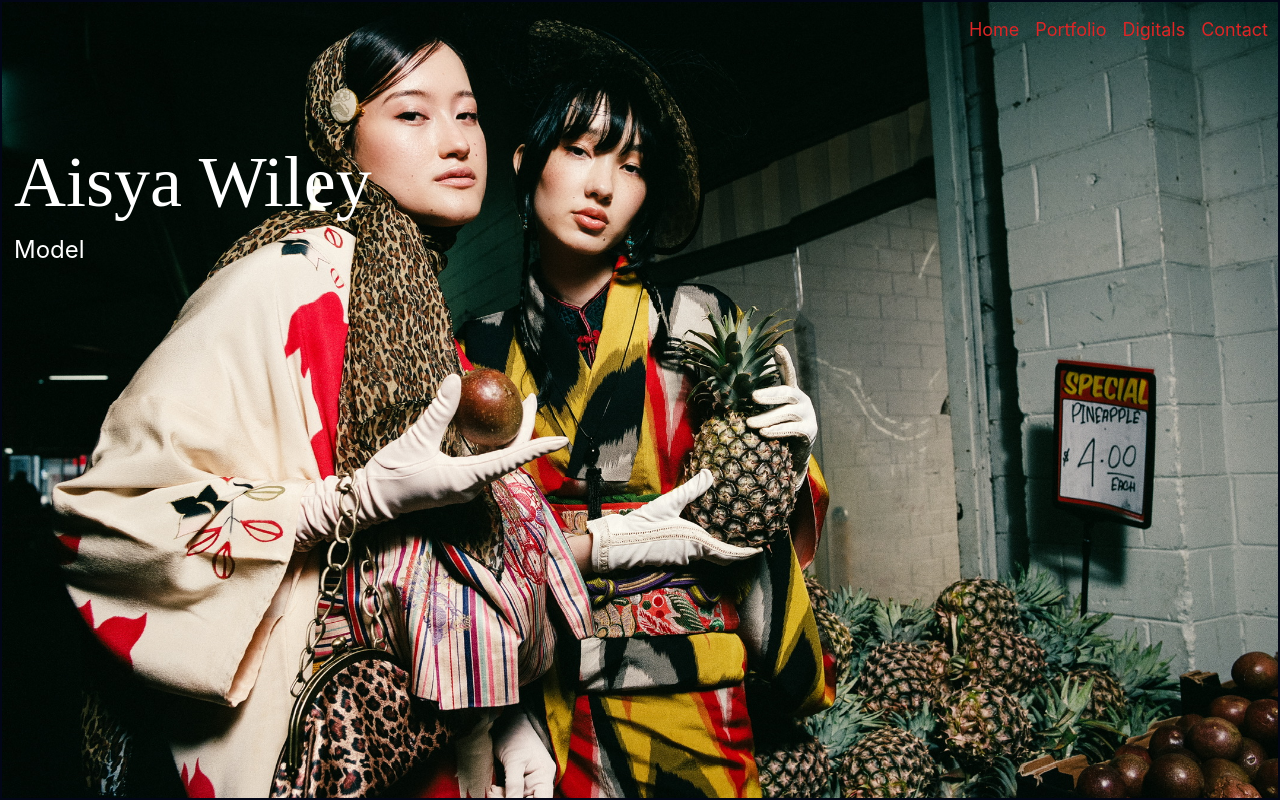
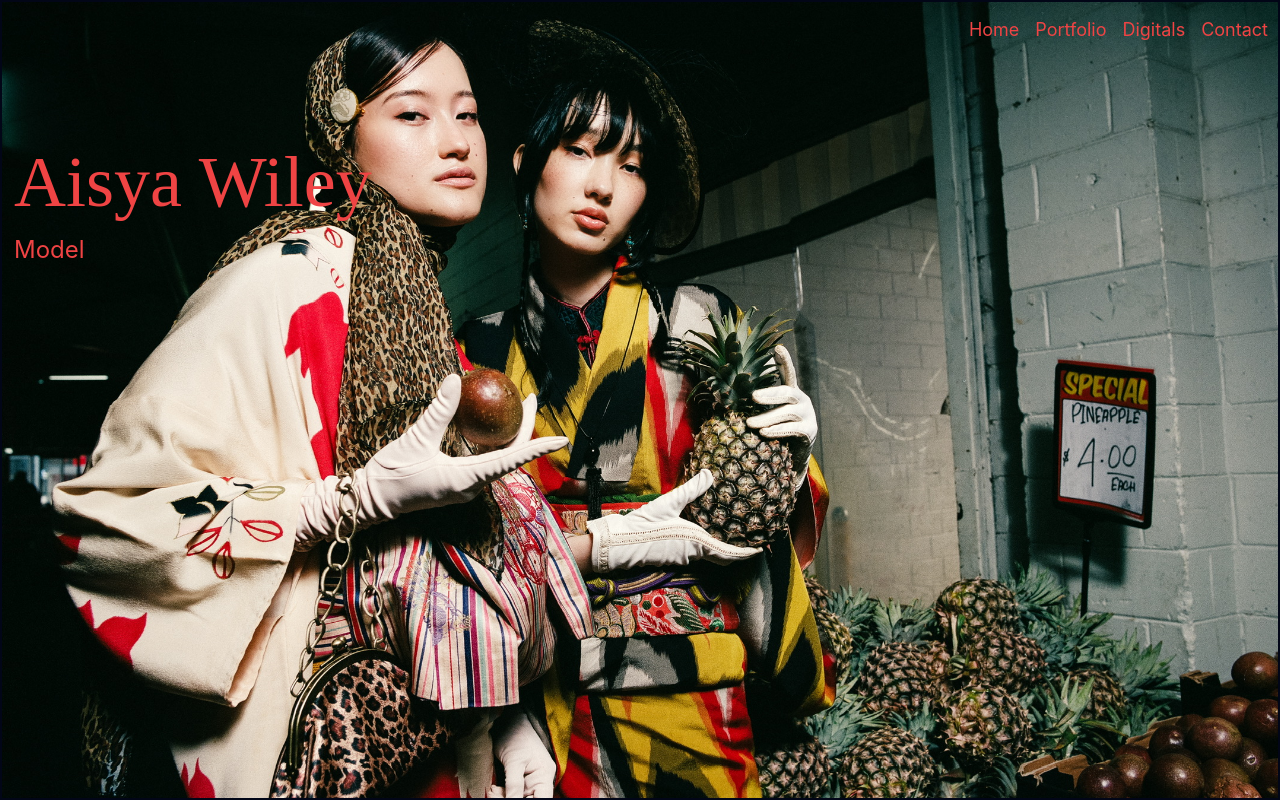
Before and after one commit to annisa-nye/aisya-model-portfolio, a React (Vite) app: page / in a window 1280 px wide. Shown: the top 800 px of the page. Built offline with nearby package versions, Linux system fonts and the light colour scheme.

Commit message:
perfection

```diff
--- a/src/components/ContactForm.tsx
+++ b/src/components/ContactForm.tsx
@@ -1,11 +1,8 @@
-
-
 const Contact: React.FC = () => {
-
 	return (
 		<section id='contact'>
 			<div className='font-inter min-h-screen sticky top-0'>
-				<h2 className='text-2xl font-bold p-4'>Contact</h2>
+				<h2 className='text-2xl font-bold p-4 sticky top-0'>Contact</h2>
 			</div>
 		</section>
 	);
--- a/src/components/Header.tsx
+++ b/src/components/Header.tsx
@@ -22,11 +22,11 @@ const Header: React.FC = () => {
 	return (
 		<header>
 			<div className='font-inter w-full flex justify-center'>
-				<nav className='w-full h-auto fixed top-0 pt-4 pr-1 z-50'>
-					<ul className='flex justify-end text-red-600 text-lg'>
+				<nav className='w-full h-auto fixed top-0 pt-4 pr-1 z-50 xs:pt-5'>
+					<ul className='flex justify-end text-red-500 text-lg xs:text-sm'>
 						<li
-							className={`mx-2 ${
-								activeSection === 'hero' ? 'font-semibold text-red-800' : ''
+							className={`mx-2 xs:mx-1 ${
+								activeSection === 'hero' ? 'font-semibold text-red-700' : ''
 							}`}
 						>
 							<Link
@@ -39,8 +39,10 @@ const Header: React.FC = () => {
 							</Link>
 						</li>
 						<li
-							className={`mx-2 ${
-								activeSection === 'portfolio' ? 'font-semibold text-red-800' : ''
+							className={`mx-2 xs:mx-1 ${
+								activeSection === 'portfolio'
+									? 'font-semibold text-red-700'
+									: ''
 							}`}
 						>
 							<Link
@@ -53,8 +55,8 @@ const Header: React.FC = () => {
 							</Link>
 						</li>
 						<li
-							className={`mx-2 ${
-								activeSection === 'digitals' ? 'font-semibold text-red-800' : ''
+							className={`mx-2 xs:mx-1 ${
+								activeSection === 'digitals' ? 'font-semibold text-red-700' : ''
 							}`}
 						>
 							<Link
@@ -67,8 +69,8 @@ const Header: React.FC = () => {
 							</Link>
 						</li>
 						<li
-							className={`mx-2 ${
-								activeSection === 'contact' ? 'font-semibold text-red-800' : ''
+							className={`mx-2 xs:mx-1 ${
+								activeSection === 'contact' ? 'font-semibold text-red-700' : ''
 							}`}
 						>
 							<Link
--- a/src/components/HeroSection.tsx
+++ b/src/components/HeroSection.tsx
@@ -1,16 +1,23 @@
 import React from 'react';
 
-const HeroSection: React.FC = () => (
+const HeroSection: React.FC = () => {
+	const smallScreenStyle = window.matchMedia('(max-width: 599px)').matches
+		? { backgroundPosition: '10% 0%' }
+		: {};
+
+	return (
 		<section
 			id='hero'
 			className="w-full h-screen px-3 border-slate-950 border-2 bg-[url('./assets/images/p1-red-yellow/p1-3.jpg')] bg-cover bg-fixed"
+			style={smallScreenStyle}
 		>
-		<div className='pt-32 text-start text-white sticky top-0'>
-			<h1 className='font-lora text-7xl py-4'>Aisya Wiley</h1>
+			<div className='pt-32 text-start text-red-500 sticky top-0 xs:pt-25'>
+				<h1 className='font-lora text-7xl py-4 inline-block xs:text-6xl'>Aisya Wiley</h1>
 				<p className='text-2xl pb-4 font-inter'>Model</p>
 			</div>
 			<div className='text-white'></div>
 		</section>
 	);
+};
 
 export default HeroSection;
--- a/tailwind.config.js
+++ b/tailwind.config.js
@@ -12,7 +12,7 @@ export default {
 			},
 		},
 		screens: {
-			'xs': {'max': '699px'},
+			xs: { max: '420px' },
 		},
 	},
 	plugins: [],
```
Also changed, not shown: src/App.css (line endings or trailing spaces). Lines whose indentation alone changed are shown as unchanged.
